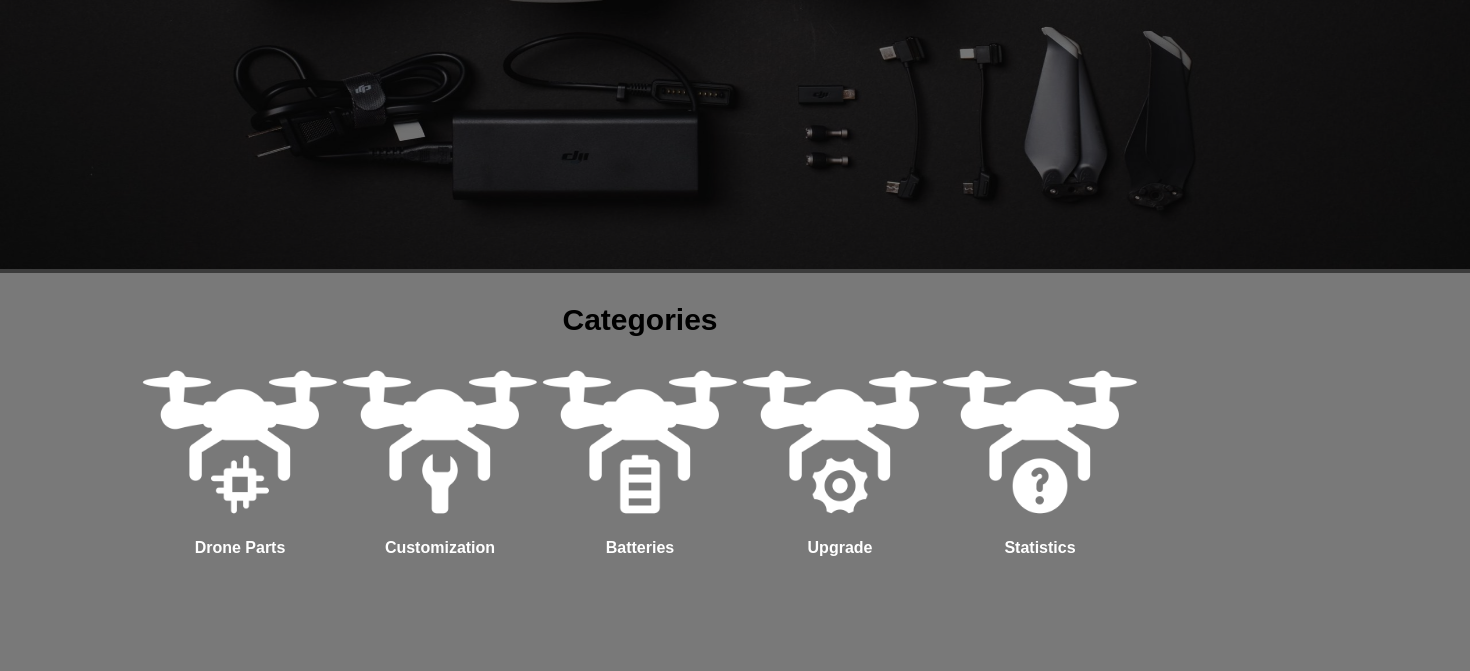
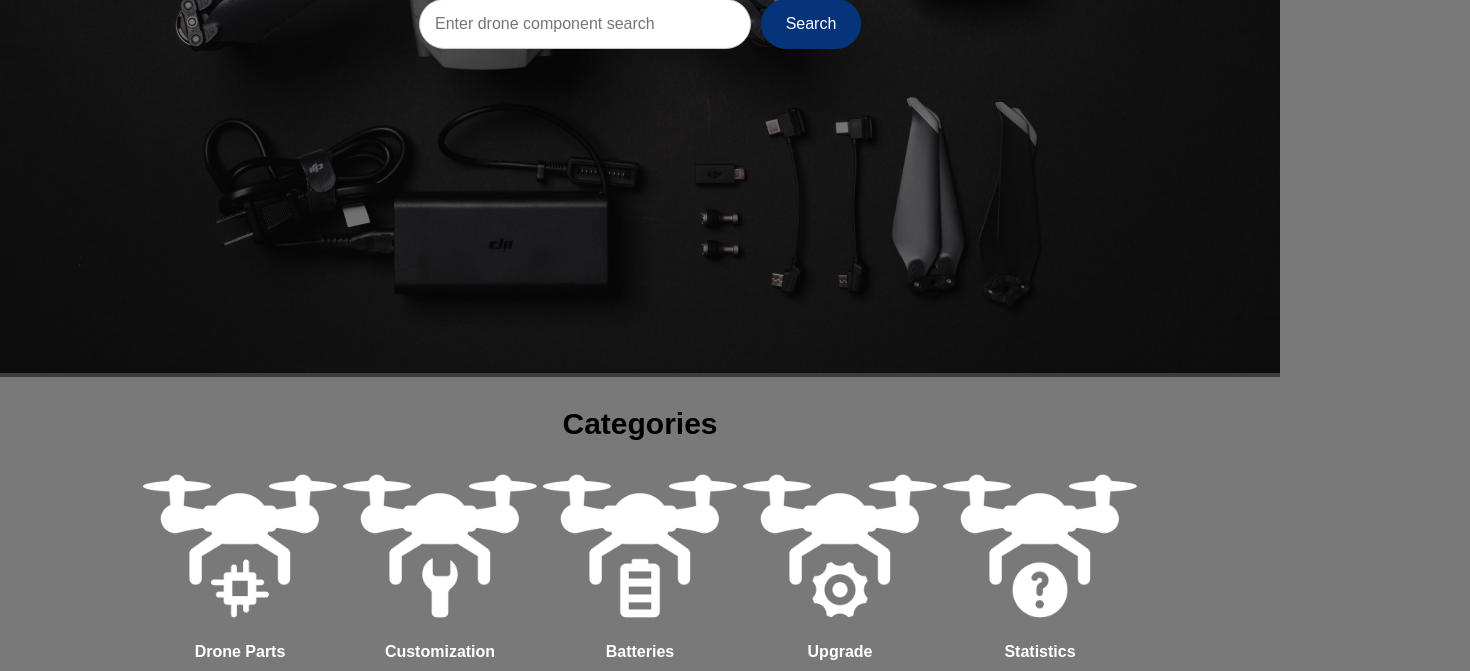
Before and after one commit to beatrizzfcosta/PWEB, a plain HTML site: page frontend/index.html in a window 1280 px wide. Shown: the part 481-1152 px from the top of the page, 1470 px wide, since content can reach past the window. Before the commit the page ends 1048 px from the top, so only its background shows below. Drawn offline with Linux system fonts and the light colour scheme.

Commit message:
index.js

```diff
--- a/frontend/index.html
+++ b/frontend/index.html
@@ -25,7 +25,7 @@
     </div>
 </div>
 <div class="section">
-    <img src="./assets/img/HOME.jpg" alt="Home" width="1470" height="750">
+    <img src="./assets/img/HOME.jpg" alt="Home" width=100%>
     <div class="overlay"></div>
     <div class="content">
         <h1>Build your custom drone with top quality products</h1>
```
